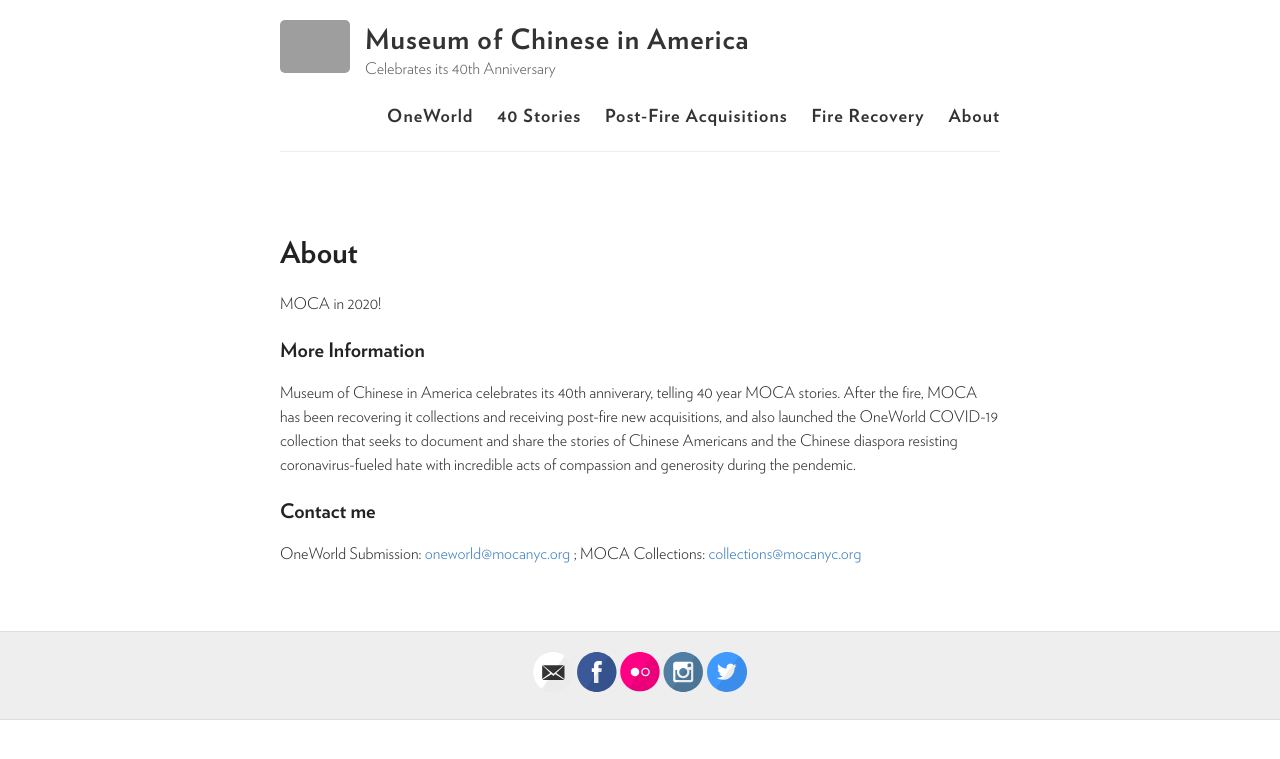
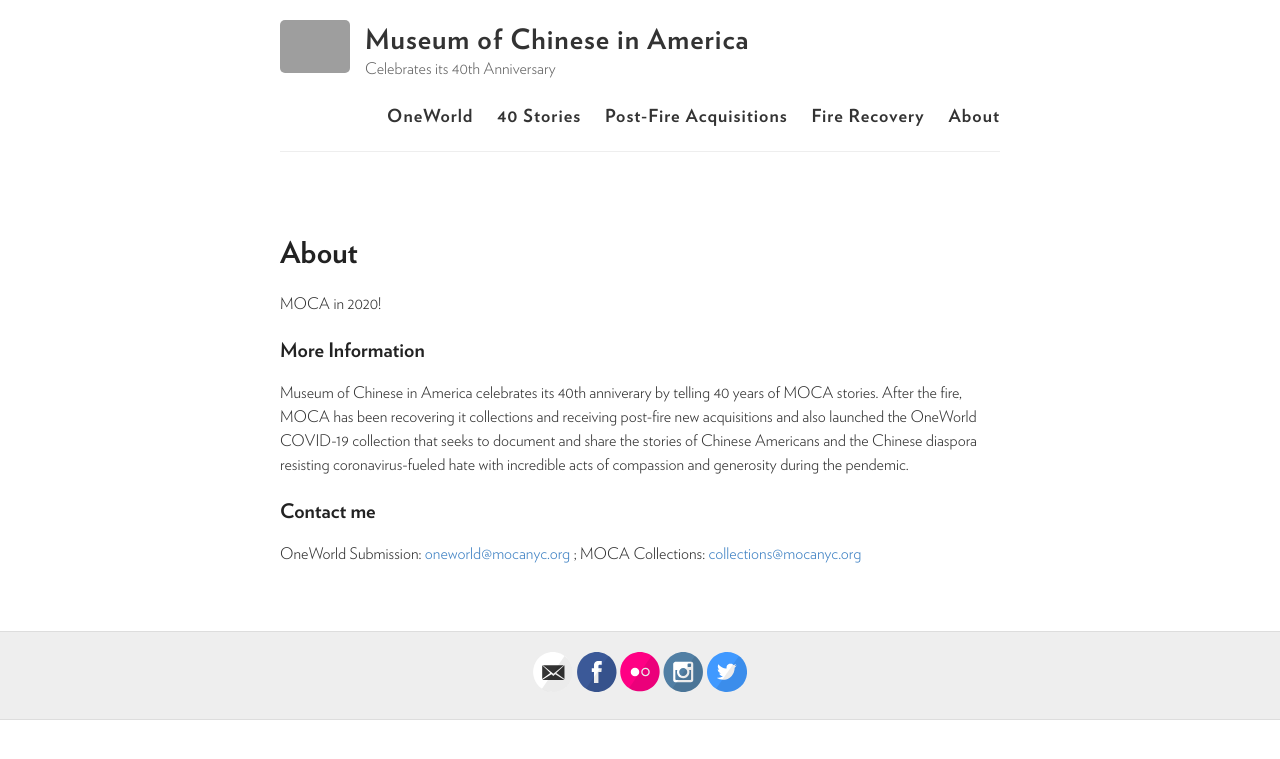
Before and after one commit to moca40/moca40.github.io, a Jekyll site: the page built from about.md, in a window 1280 px wide. Shown: the top 759 px of the page. Built offline with Jekyll 4.4.1, drawn with Linux system fonts in a browser that asks for light colours; grey boxes are pictures that could not be loaded.

Commit message:
Update about.md

```diff
--- a/about.md
+++ b/about.md
@@ -8,7 +8,7 @@
 
 ### More Information
 
-Museum of Chinese in America celebrates its 40th anniverary, telling 40 year MOCA stories. After the fire, MOCA has been recovering it collections and receiving post-fire new acquisitions, and also launched the OneWorld COVID-19 collection that seeks to document and share the stories of Chinese Americans and the Chinese diaspora resisting coronavirus-fueled hate with incredible acts of compassion and generosity during the pendemic. ⁣⁣
+Museum of Chinese in America celebrates its 40th anniverary by telling 40 years of MOCA stories. After the fire, MOCA has been recovering it collections and receiving post-fire new acquisitions and also launched the OneWorld COVID-19 collection that seeks to document and share the stories of Chinese Americans and the Chinese diaspora resisting coronavirus-fueled hate with incredible acts of compassion and generosity during the pendemic. ⁣⁣
 
 ### Contact me
 
```
